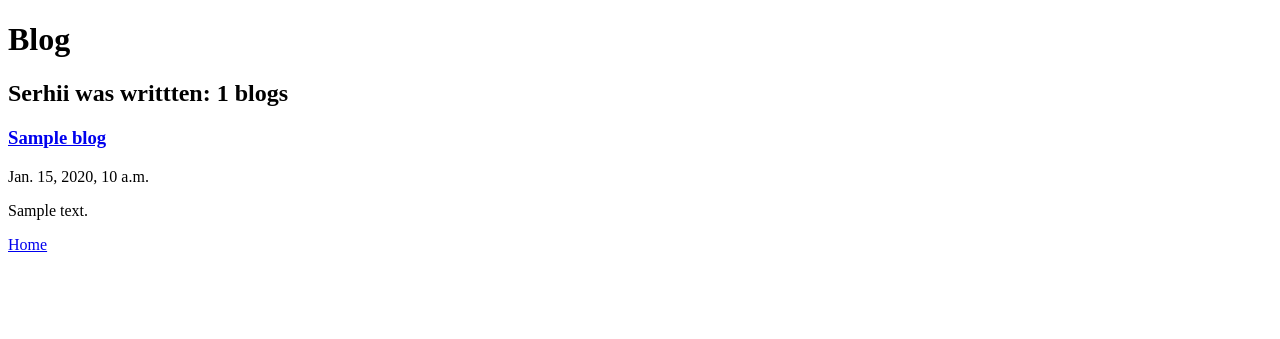
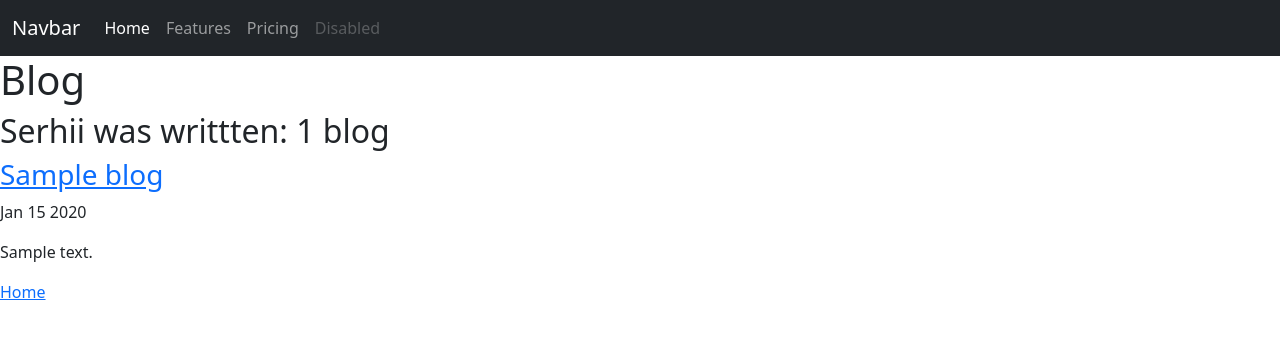
Before and after one commit to Shuhlya/personal_portfolio, a Django app: template blog/templates/blog/all_blogs.html in a window 1280 px wide. Shown: the top 339 px of the page. Run offline with Django 4.2, Linux system fonts and the light colour scheme; the template is opened without the code that fills it: most values are stand-ins (such as "Sample title", 1, 10 or a date in 2020); data that the repository does not hold is empty.

Commit message:
Small edits have been added

```diff
--- a/blog/templates/blog/all_blogs.html
+++ b/blog/templates/blog/all_blogs.html
@@ -1,20 +1,17 @@
-<!DOCTYPE html>
-<html lang="en">
-<head>
-    <meta charset="UTF-8">
-    <title>Title</title>
-</head>
-<body>
+{% extends 'portfolio/base.html' %}
+
+
+
+{% block content %}
     <h1>Blog</h1>
-    <h2>Serhii was writtten: {{ blogs.count }} blogs</h2>
+    <h2>Serhii was writtten: {{ blogs_count }} blog{{ blogs.count|pluralize }}</h2>
 
     {% for blog in blogs %}
         <a href="{% url 'blog:detail' blog.id %}">
             <h3>{{ blog.title }}</h3>
         </a>
-        <p>{{ blog.date }}</p>
-        <p>{{ blog.text }}</p>
+        <p>{{ blog.date|date:'M d Y' }}</p>
+        <p>{{ blog.text|striptags|truncatechars:100 }}</p>
     {% endfor %}
     <a href="{% url 'home' %}">Home</a>
-</body>
-</html>
+{% endblock %}
--- a/blog/urls.py
+++ b/blog/urls.py
@@ -4,6 +4,6 @@ from . import views
 app_name = 'blog'
 
 urlpatterns = [
-    path('', views.blogs, name='blogs'),
+    path('', views.blogs, name='all_blogs'),
     path('<int:blog_id>/', views.detail, name='detail'),
 ]
--- a/blog/views.py
+++ b/blog/views.py
@@ -5,6 +5,7 @@ from .models import Blog
 def blogs(request):
     context = {
         'blogs': Blog.objects.order_by('-id')[:4],
+        'blogs_count': Blog.objects.count()
     }
     return render(request, 'blog/all_blogs.html', context)
 
--- /dev/null
+++ b/portfolio/templates/portfolio/base.html
@@ -0,0 +1,31 @@
+<!doctype html>
+<html lang="en">
+  <head>
+    <meta charset="utf-8">
+    <meta name="viewport" content="width=device-width, initial-scale=1">
+    <title>Bootstrap demo</title>
+    <link href="https://cdn.jsdelivr.net/npm/bootstrap@5.3.0-alpha3/dist/css/bootstrap.min.css" rel="stylesheet" integrity="sha384-KK94CHFLLe+nY2dmCWGMq91rCGa5gtU4mk92HdvYe+M/SXH301p5ILy+dN9+nJOZ" crossorigin="anonymous">
+  </head>
+  <body>
+
+    <nav class="navbar navbar-expand-lg bg-dark" data-bs-theme="dark">
+      <div class="container-fluid">
+        <a class="navbar-brand" href="#">Navbar</a>
+        <button class="navbar-toggler" type="button" data-bs-toggle="collapse" data-bs-target="#navbarNavAltMarkup" aria-controls="navbarNavAltMarkup" aria-expanded="false" aria-label="Toggle navigation">
+          <span class="navbar-toggler-icon"></span>
+        </button>
+        <div class="collapse navbar-collapse" id="navbarNavAltMarkup">
+          <div class="navbar-nav">
+            <a class="nav-link active" aria-current="page" href="#">Home</a>
+            <a class="nav-link" href="#">Features</a>
+            <a class="nav-link" href="#">Pricing</a>
+            <a class="nav-link disabled">Disabled</a>
+          </div>
+        </div>
+      </div>
+    </nav>
+
+    {% block content %}{% endblock %}
+    <script src="https://cdn.jsdelivr.net/npm/bootstrap@5.3.0-alpha3/dist/js/bootstrap.bundle.min.js" integrity="sha384-ENjdO4Dr2bkBIFxQpeoTz1HIcje39Wm4jDKdf19U8gI4ddQ3GYNS7NTKfAdVQSZe" crossorigin="anonymous"></script>
+  </body>
+</html>
```
Also changed, not shown: blog/templates/blog/detail.html (+9 -12 lines), portfolio/templates/portfolio/home.html (+6 -10 lines), 1 other file.
